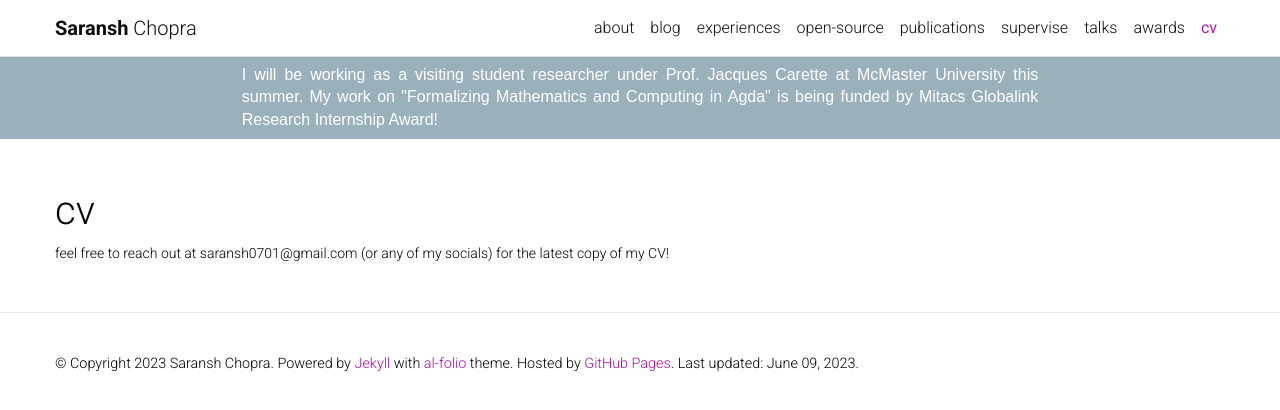
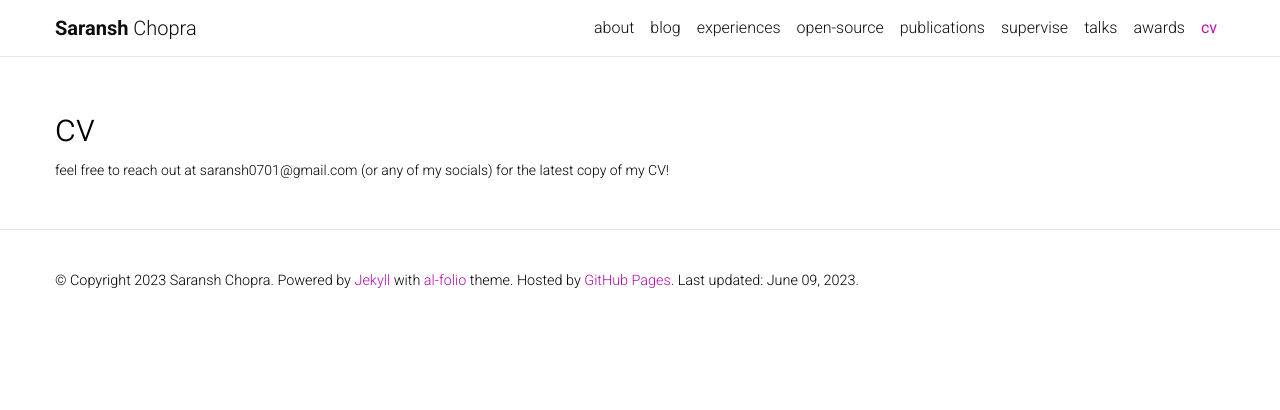
Before and after one commit to Saransh-cpp/Saransh-cpp.github.io, a Jekyll site: the page built from _pages/cv.md, in a window 1280 px wide. Shown: the top 410 px of the page. Built offline with Jekyll 4.4.1, drawn with Linux system fonts in a browser that asks for light colours; full-size pictures stand in for the smaller copies a plugin makes; comment, search, counter and statistics services are not loaded; a style sheet for code colours, icons or effects is not loaded.

Commit message:
Mitacs update

```diff
--- a/_includes/header.html
+++ b/_includes/header.html
@@ -101,7 +101,7 @@
           </div>
         </div>
       </nav>
-      <div class="banner">
+      <!-- <div class="banner">
         <div class="banner__content">
           <div class="banner__text">
             I will be working as a visiting student researcher under Prof. Jacques Carette at
@@ -109,7 +109,7 @@
             Mitacs Globalink Research Internship Award!
           </div>
         </div>
-      </div>
+      </div> -->
 {% if site.enable_progressbar %}
       <!-- Scrolling Progress Bar -->
       <progress id="progress" value="0">
```
Also changed, not shown: _news/announcement_19.md (added, +7 -0 lines), _pages/about.md (+1 -1 lines).
